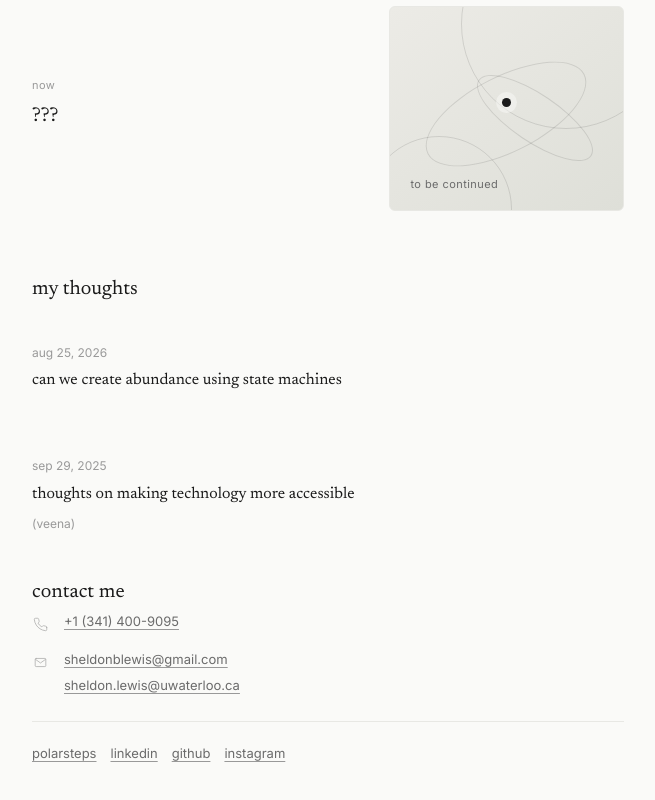
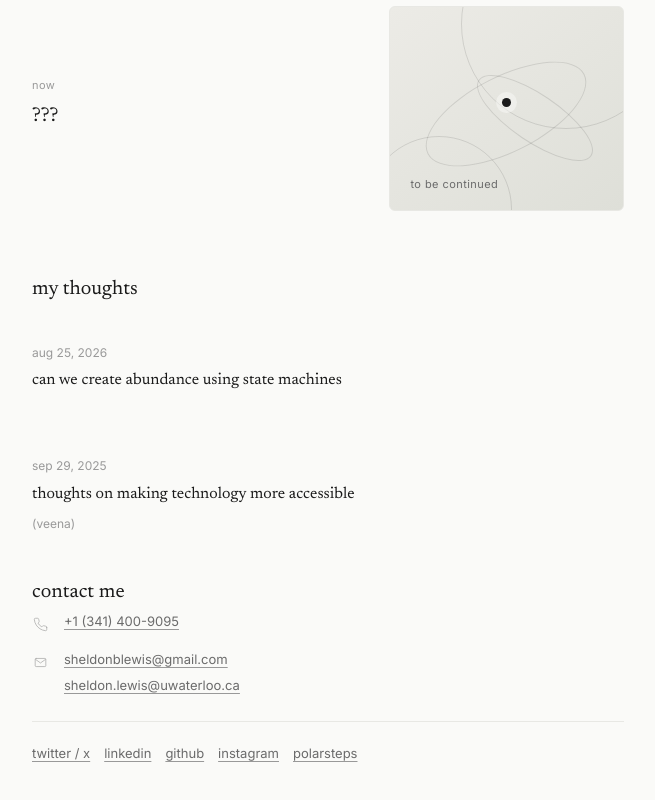
Before and after one commit to sheldonblewis/shelly-site, a Next.js app: page / in a window 1280 px wide. Shown: the part 2265-3065 px from the top of the page, without its empty margins (312-967 px from the left). Built offline with nearby package versions, Linux system fonts and the light colour scheme.

Commit message:
Add and reorder social contact links

```diff
--- a/pages/index.js
+++ b/pages/index.js
@@ -219,10 +219,11 @@
         </div>
 
         <nav className="contact-social-links" aria-label="social links">
-          <a href="https://polarsteps.com/sheldonlewis" target="_blank" rel="noopener noreferrer">polarsteps</a>
+          <a href="https://x.com/sheldonblewis" target="_blank" rel="noopener noreferrer">twitter / X</a>
           <a href="https://linkedin.com/in/sheldonblewis" target="_blank" rel="noopener noreferrer">linkedin</a>
           <a href="https://github.com/sheldonblewis" target="_blank" rel="noopener noreferrer">github</a>
           <a href="https://instagram.com/_sheldonlewis" target="_blank" rel="noopener noreferrer">instagram</a>
+          <a href="https://polarsteps.com/sheldonlewis" target="_blank" rel="noopener noreferrer">polarsteps</a>
         </nav>
       </Section>
     </>
```
